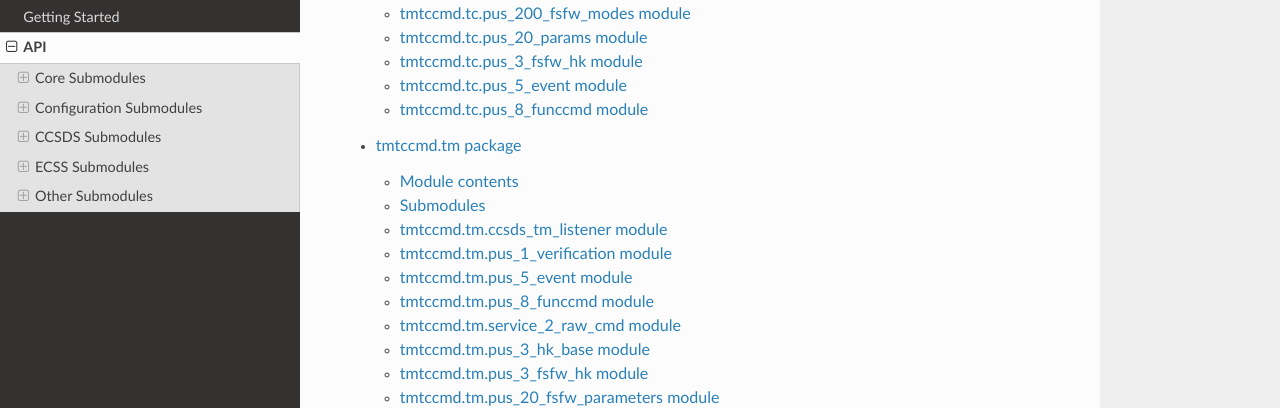
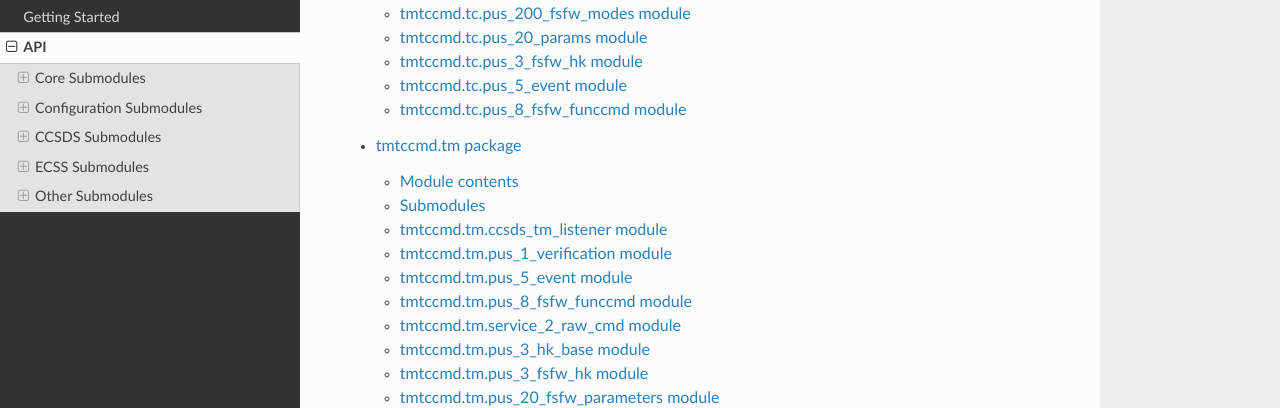
Before and after one commit to robamu-org/tmtccmd, a Sphinx documentation site: the page built from docs/api.rst, in a window 1280 px wide and 900 px high, scrolled down 1838 px. Shown: the part 158-566 px from the top of the window. Built offline with Sphinx 7.4.7 and the Read the Docs theme 2.0.0, drawn with Linux system fonts in a browser that asks for light colours.

```diff
--- a/docs/api/tmtccmd.tc.rst
+++ b/docs/api/tmtccmd.tc.rst
@@ -76,10 +76,10 @@ tmtccmd.tc.pus\_5\_event module
    :undoc-members:
    :show-inheritance:
 
-tmtccmd.tc.pus\_8\_funccmd module
+tmtccmd.tc.pus\_8\_fsfw\_funccmd module
 --------------------------------------------------
 
-.. automodule:: tmtccmd.tc.pus_8_funccmd
+.. automodule:: tmtccmd.tc.pus_8_fsfw_funccmd
    :members:
    :undoc-members:
    :show-inheritance:
--- a/docs/api/tmtccmd.tm.rst
+++ b/docs/api/tmtccmd.tm.rst
@@ -36,10 +36,10 @@ tmtccmd.tm.pus\_5\_event module
    :undoc-members:
    :show-inheritance:
 
-tmtccmd.tm.pus\_8\_funccmd module
+tmtccmd.tm.pus\_8\_fsfw\_funccmd module
 -----------------------------------------------------
 
-.. automodule:: tmtccmd.tm.pus_8_funccmd
+.. automodule:: tmtccmd.tm.pus_8_fsfw_funccmd
    :members:
    :undoc-members:
    :show-inheritance:
```
